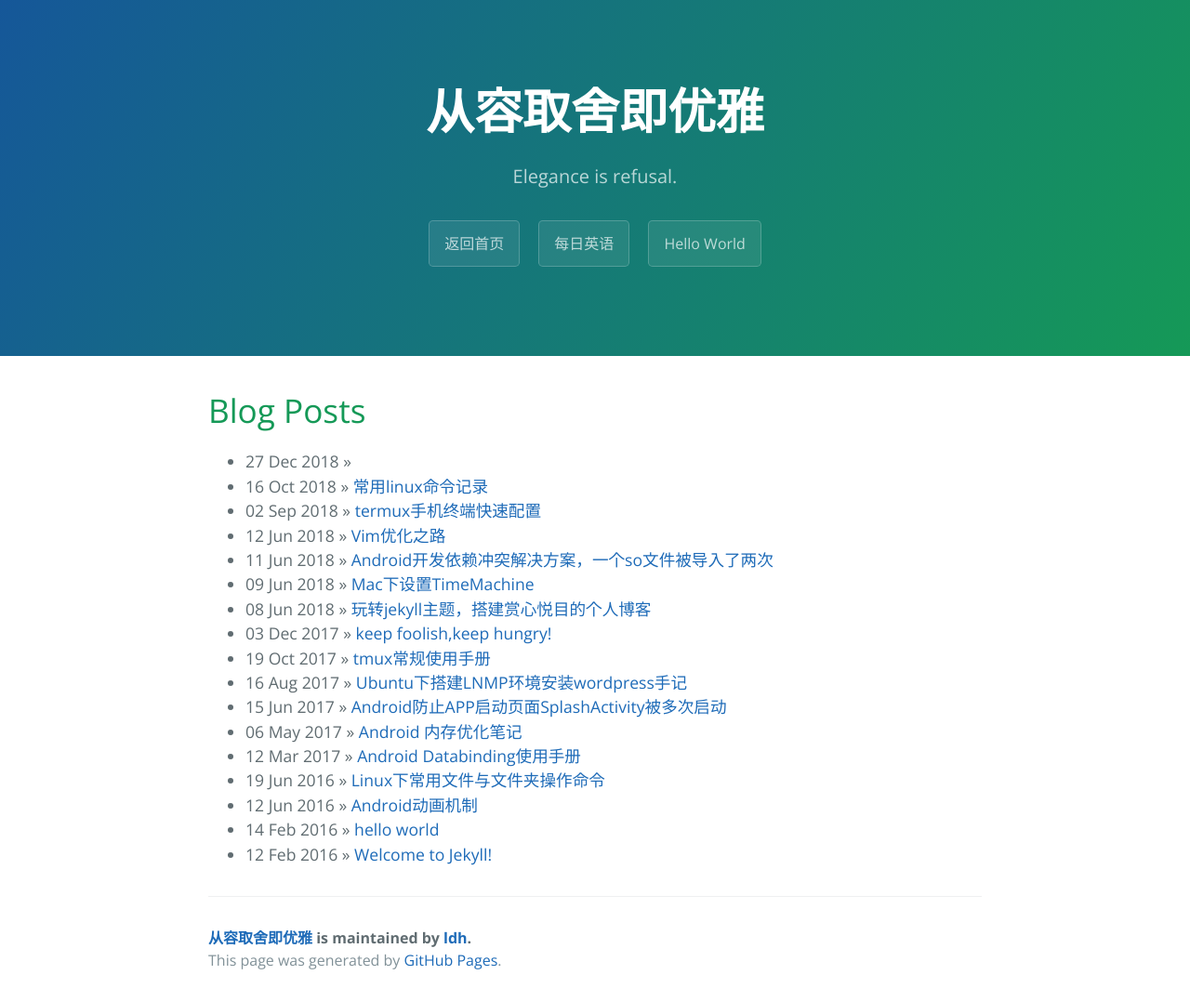
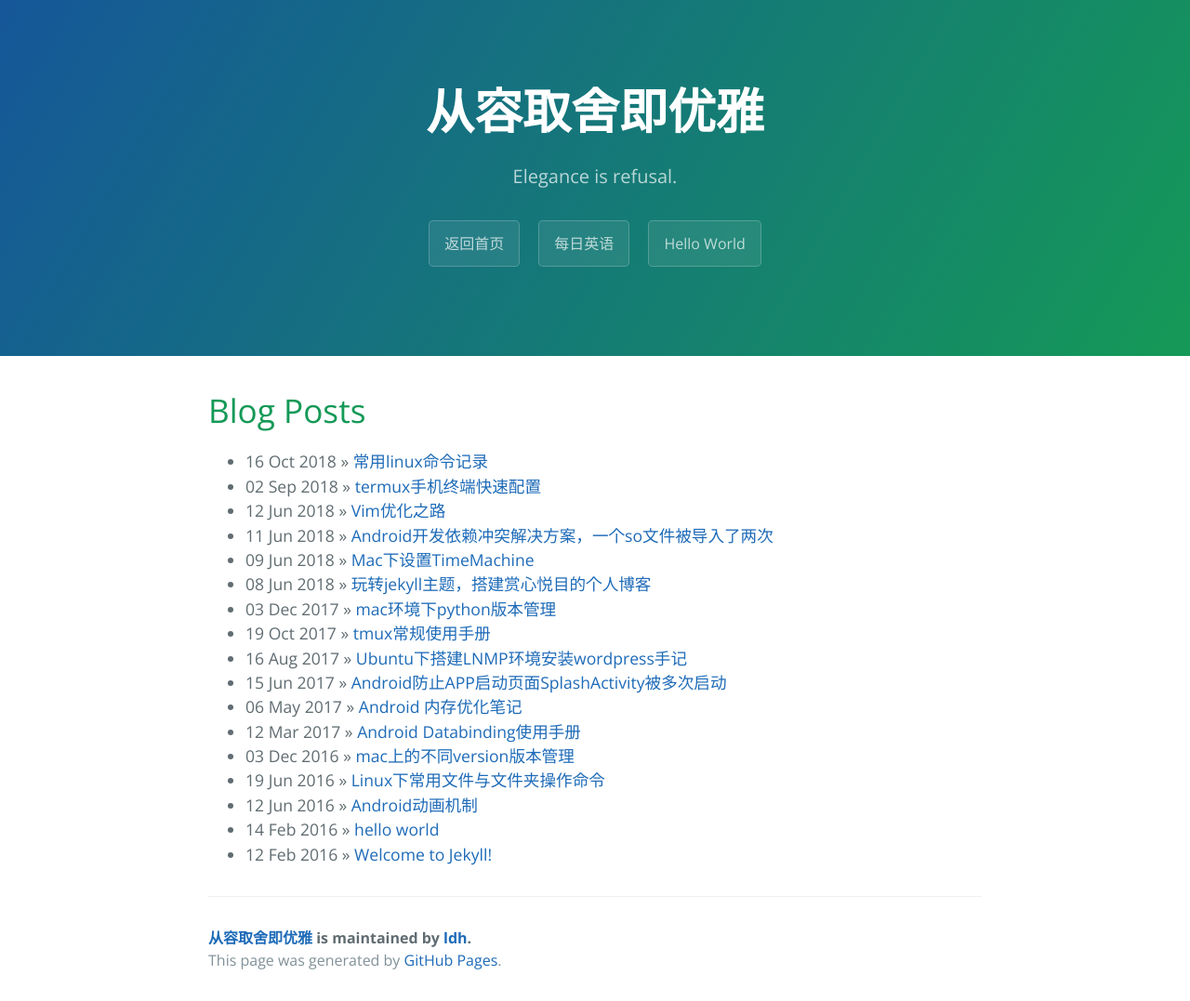
Before and after one commit to holiday-toby/holiday-toby.github.io, a Jekyll site: the page built from index.html, in a window 1280 px wide. Shown: the whole page at 93% size. Built offline with Jekyll 4.4.1, drawn with Linux system fonts in a browser that asks for light colours; the list of posts is cut into pages by our own code.

Commit message:
格式调整

```diff
--- a/_posts/2017-12-03-python-verisons-on-mac.md
+++ b/_posts/2017-12-03-python-verisons-on-mac.md
@@ -1,5 +1,7 @@
 ---
 layout: post
-title: "keep foolish,keep hungry!"
+title: "mac环境下python版本管理"
 category: other
 ---
+
+mac 下有多个python版本，虽有有pyenv这样的管理软件，但是已安装的python包仍然需要用户来维护与整理。
```
Also changed, not shown: _posts/2016-12-03-java-versions-on-mac.md (+1 -1 lines).
